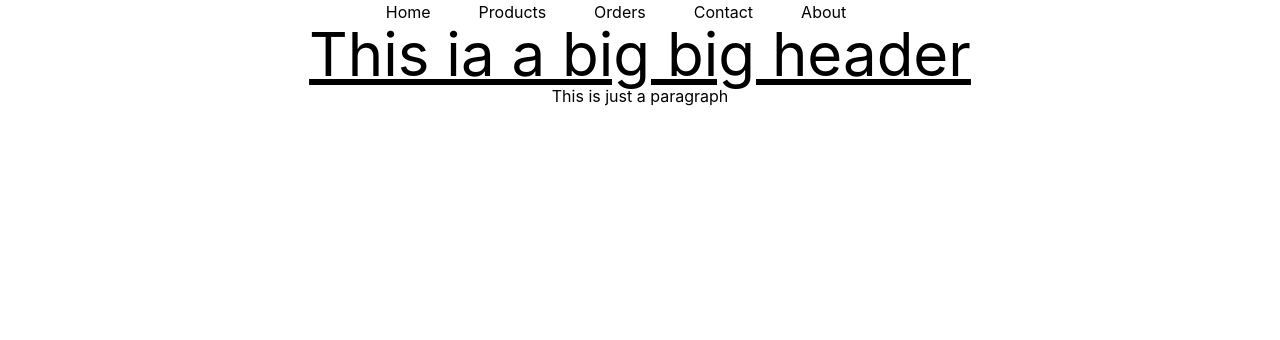
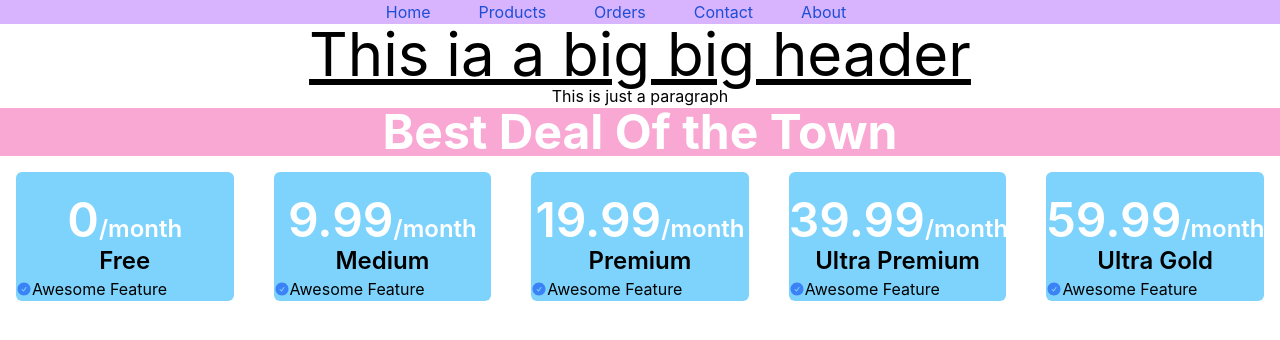
Before and after one commit to SharmiNMooN/react-with-tailwind, a React (Create React App) app: page / in a window 1280 px wide. Shown: the top 340 px of the page. Built offline with nearby package versions, Linux system fonts and the light colour scheme.

Commit message:
uses priceing and feature

```diff
--- a/src/App.js
+++ b/src/App.js
@@ -1,13 +1,16 @@
 import logo from "./logo.svg";
 import "./App.css";
 import NavBar from "./components/NavBar/NavBar";
+import Pricing from "./components/Pricing/Pricing";
 
 function App() {
   return (
     <div className="App">
       <NavBar></NavBar>
+
       <h1 className="text-6xl underline">This ia a big big header</h1>
       <p>This is just a paragraph</p>
+      <Pricing></Pricing>
     </div>
   );
 }
--- a/src/components/NavBar/NavBar.js
+++ b/src/components/NavBar/NavBar.js
@@ -6,13 +6,13 @@ const NavBar = () => {
   const [open, setOpen] = useState(false);
   const routes = [
     { id: 1, name: "Home", path: "./home" },
-    { id: 2, name: "Products", path: "./home" },
-    { id: 3, name: "Orders", path: "./home" },
-    { id: 4, name: "Contact", path: "./home" },
-    { id: 5, name: "About", path: "./home" },
+    { id: 2, name: "Products", path: "./products" },
+    { id: 3, name: "Orders", path: "./orders" },
+    { id: 4, name: "Contact", path: "./contact" },
+    { id: 5, name: "About", path: "./about" },
   ];
   return (
-    <nav>
+    <nav className="bg-purple-300 w-full">
       <div
         onClick={() => setOpen(!open)}
         className="h-6 w-6 md:hidden text-blue-500"
@@ -22,7 +22,11 @@ const NavBar = () => {
 
       {/* <span>{open ? "open" : "close"}</span> */}
 
-      <ul className="md:flex justify-center">
+      <ul
+        className={`md:flex bg-purple-300 w-full justify-center absolute duration-500 ease-in text-blue-700 md:static ${
+          open ? "top-6" : "top-[-120px]"
+        }`}
+      >
         {routes.map((route) => (
           <Link key={route.id} route={route}></Link>
         ))}
--- /dev/null
+++ b/src/components/PriceOption/PriceOption.js
@@ -0,0 +1,26 @@
+import React from "react";
+import { CheckCircleIcon } from "@heroicons/react/24/solid";
+
+const PriceOptions = ({ option }) => {
+  return (
+    <div className="bg-sky-300 m-4 pt-6 rounded-md">
+      <div>
+        <h3>
+          <span className="text-5xl text-white font-semibold">
+            {option.price}
+          </span>
+          <span className="text-2xl text-white font-semibold">/month </span>
+        </h3>
+        <p>
+          <span className="text-2xl font-semibold my-4">{option.name}</span>
+        </p>
+        <div className="flex items-center">
+          <CheckCircleIcon class="h-4 w-4 text-blue-500" />
+          <p className="m1-2">Awesome Feature</p>
+        </div>
+      </div>
+    </div>
+  );
+};
+
+export default PriceOptions;
--- /dev/null
+++ b/src/components/Pricing/Pricing.js
@@ -0,0 +1,92 @@
+import React from "react";
+import PriceOption from "../PriceOption/PriceOption";
+
+const Pricing = () => {
+  const pricingOptions = [
+    {
+      id: 1,
+      name: "Free",
+      price: 0,
+      featuers: [
+        "Awesome features",
+        "Wing feathers",
+        "Tail feathers",
+        "Contour feathers",
+        "Down featuers",
+        "Filoplume featuers",
+        "Bristle featuers",
+      ],
+    },
+    {
+      id: 2,
+      name: "Medium",
+      price: 9.99,
+
+      featuers: [
+        "Awesome features",
+        "Wing feathers",
+        "Tail feathers",
+        "Contour feathers",
+        "Down featuers",
+        "Filoplume featuers",
+        "Bristle featuers",
+      ],
+    },
+    {
+      id: 3,
+      name: "Premium",
+      price: 19.99,
+      featuers: [
+        "Awesome features",
+        "Wing feathers",
+        "Tail feathers",
+        "Contour feathers",
+        "Down featuers",
+        "Filoplume featuers",
+        "Bristle featuers",
+      ],
+    },
+    {
+      id: 4,
+      name: "Ultra Premium",
+      price: 39.99,
+      featuers: [
+        "Awesome features",
+        "Wing feathers",
+        "Tail feathers",
+        "Contour feathers",
+        "Down featuers",
+        "Filoplume featuers",
+        "Bristle featuers",
+      ],
+    },
+    {
+      id: 5,
+      name: "Ultra Gold",
+      price: 59.99,
+      featuers: [
+        "Awesome features",
+        "Wing feathers",
+        "Tail feathers",
+        "Contour feathers",
+        "Down featuers",
+        "Filoplume featuers",
+        "Bristle featuers",
+      ],
+    },
+  ];
+  return (
+    <div>
+      <h2 className=" text-5xl font-bold bg-pink-300 text-white">
+        Best Deal Of the Town
+      </h2>
+      <div className="grid grid-cols-5 gap-2 ">
+        {pricingOptions.map((option) => (
+          <PriceOption key={option.id} option={option}></PriceOption>
+        ))}
+      </div>
+    </div>
+  );
+};
+
+export default Pricing;
```
